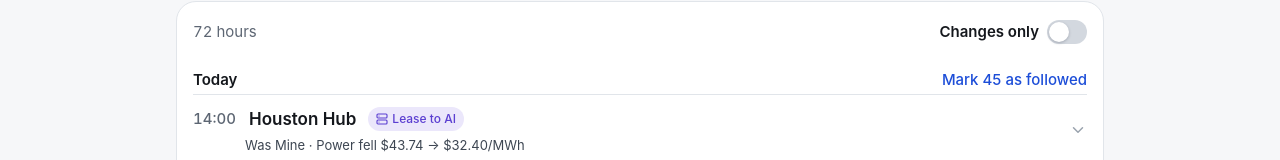
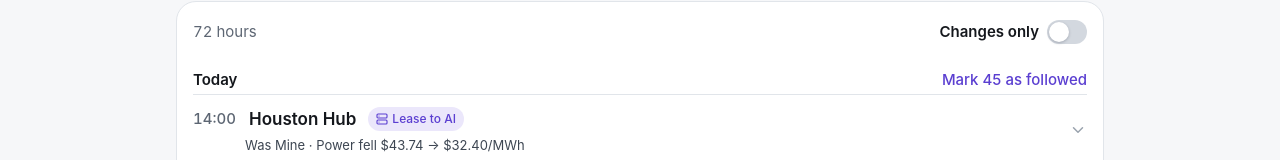
Before and after one commit to Guryevmn/hashorlease, a Next.js app: page /feed in a window 1280 px wide. Shown: the part 257-417 px from the top of the page. Built offline with nearby package versions, Linux system fonts and the light colour scheme.

Commit message:
Accent blue → logo purple #5b3fd1 via --accent tokens (links, focus, dot, progress, chart line, Changes-only switch); semantic blues untouched

```diff
--- a/src/app/globals.css
+++ b/src/app/globals.css
@@ -14,7 +14,10 @@
   --warn-bg: #fff3d6;
   --bad: #b3261e;
   --bad-bg: #fde8e6;
-  --accent: #1d4ed8;
+  --accent: #5b3fd1;        /* links, focus ring, dots, progress; same purple as the logo (contrast 6.8:1 on white) */
+  --accent-hover: #4c32b8;  /* darker pair for hover/pressed (8.6:1 on white) */
+  --accent-bg: #efebfc;     /* light pair: tinted background (accent text on it 5.8:1) */
+  --accent-on-bg: #3f2a9e;  /* text on the tinted background (8.8:1) */
 
   /* Grid: 4 px step. Spacing only from this scale (exceptions: 1–2 px for lines and badges). */
   --s1: 4px;   /* inside an element: icon and label */
@@ -160,7 +163,7 @@ p { margin: 0; }
 .rcpt.verified { color: var(--mine); background: var(--mine-bg); }
 .rcpt.stale { color: var(--warn); background: var(--warn-bg); }
 .rcpt.unavailable { color: var(--off); background: var(--off-bg); }
-.rcpt.public { color: var(--accent); background: #e6eef8; }
+.rcpt.public { color: #1d4ed8; background: #e6eef8; } /* semantic (public data status) — kept blue on purpose */
 .rcpt[aria-expanded="true"] { box-shadow: 0 0 0 2px var(--accent); }
 .sheet-backdrop { position: fixed; inset: 0; z-index: 30; background: transparent; }
 .receipt-panel { position: absolute; left: 0; top: calc(100% + var(--s2)); z-index: 31; width: 340px; max-width: calc(100vw - 2 * var(--s4)); padding: var(--s3); border: 1px solid var(--line); border-radius: var(--r1); background: #fff; box-shadow: 0 12px 32px rgba(15,23,42,.16); font-size: var(--t-sub); line-height: var(--lh-sub); font-weight: 400; white-space: normal; text-align: left; letter-spacing: 0; }
@@ -378,10 +381,11 @@ tr.blocked td { color: var(--muted); background: #f6f7f9; }
 .switch { display: inline-flex; align-items: center; gap: var(--s2); min-height: 44px; padding: 0; border: 0; background: none; font-size: var(--t-sub); line-height: var(--lh-sub); font-weight: 600; }
 .switch-track { position: relative; flex: none; width: 40px; height: 24px; border-radius: 999px; background: #d3d8df; transition: background-color .2s ease; }
 .switch-track::after { content: ""; position: absolute; top: 2px; left: 2px; width: 20px; height: 20px; border-radius: 50%; background: #fff; box-shadow: 0 1px 3px rgba(15,23,42,.25); transition: transform .2s cubic-bezier(.2,.8,.2,1); }
-.switch[aria-checked="true"] .switch-track { background: var(--text); }
+.switch[aria-checked="true"] .switch-track { background: var(--accent); }
 .switch[aria-checked="true"] .switch-track::after { transform: translateX(16px); }
 @media (prefers-reduced-motion: reduce) { .switch-track, .switch-track::after { transition: none; } }
 .day-head { display: flex; align-items: baseline; justify-content: space-between; gap: var(--s3); margin: var(--s4) 0 var(--s1); font-size: var(--t-sub); line-height: var(--lh-sub); font-weight: 600; }
+.link-btn.quiet:hover, .hour-link:hover { color: var(--accent-hover); }
 .link-btn.quiet { color: var(--accent); text-decoration: none; font-weight: 500; font-size: var(--t-sub); line-height: var(--lh-sub); }
 /* Hour row: line 1 time · place · decision chip; line 2 (changes only) a short reason and the result. Tap opens details. */
 .hour { border-top: 1px solid var(--line); }
--- a/src/app/sites/[id]/page.tsx
+++ b/src/app/sites/[id]/page.tsx
@@ -362,7 +362,7 @@ function HistoryChart({ points }: { points: HourPoint[] }) {
   return (
     <div>
       <svg className="chart" viewBox={`0 0 ${W} ${H}`} role="img" aria-label={`Power price over the last 24 hours, from ${usd(min)} to ${usd(max)} per MWh, with the hourly decision below`}>
-        <path d={line} fill="none" stroke="#1d4ed8" strokeWidth="2" />
+        <path d={line} fill="none" stroke="#5b3fd1" strokeWidth="2" />
         {points.map((p, i) => (
           <rect key={p.hour} x={padX + step * i + 1} y={chartH + 8} width={Math.max(step - 2, 1)} height={14} rx="2" fill={p.decision ? COLORS[p.decision] : "#d5dae1"}>
             <title>{`${utcTime(p.hour)} UTC · ${p.decision ? DECISION_LABEL[p.decision] : "paused"} · ${usd(p.powerPrice)}/MWh`}</title>
--- a/src/components/DemoDayView.tsx
+++ b/src/components/DemoDayView.tsx
@@ -231,7 +231,7 @@ function DayChart({ day, at, breakEven, onPick }: { day: DemoDayResult; at: numb
         <line x1={padL} x2={W - padR} y1={y(breakEven)} y2={y(breakEven)} stroke="#1e7a46" strokeWidth="1.5" strokeDasharray="5 4" />
         <text x={padL + 4} y={y(breakEven) + 14} fontSize="12" fill="#14171c">{narrow ? `under ${usd(breakEven, 0)}: mine` : `below ${usd(breakEven, 0)} mining beats the lease`}</text>
         <path d={path(n - 1)} fill="none" stroke="#c4cbd4" strokeWidth="2" strokeLinejoin="round" />
-        <path d={path(at)} fill="none" stroke="#1d4ed8" strokeWidth="2" strokeLinejoin="round" />
+        <path d={path(at)} fill="none" stroke="#5b3fd1" strokeWidth="2" strokeLinejoin="round" />
         {changes.map(({ r, i }) => (
           <g key={r.hour}>
             <line x1={x(i)} x2={x(i)} y1={top - 4} y2={bandY + 16} stroke={COLORS[r.decision!]} strokeWidth="1.5" />
@@ -240,7 +240,7 @@ function DayChart({ day, at, breakEven, onPick }: { day: DemoDayResult; at: numb
             </text>
           </g>
         ))}
-        <circle cx={x(at)} cy={y(now.powerUsdPerMwh)} r="5" fill="#1d4ed8" stroke="#fff" strokeWidth="2" />
+        <circle cx={x(at)} cy={y(now.powerUsdPerMwh)} r="5" fill="#5b3fd1" stroke="#fff" strokeWidth="2" />
         {day.decisions.map((r, i) => (
           <rect key={r.hour} x={padL + step * i + 1} y={bandY} width={Math.max(step - 2, 1)} height={16} rx="3" fill={r.decision ? COLORS[r.decision] : "#d5dae1"} opacity={i <= at ? 1 : 0.22} />
         ))}
@@ -254,7 +254,7 @@ function DayChart({ day, at, breakEven, onPick }: { day: DemoDayResult; at: numb
         ))}
       </svg>
       <div className="row small muted">
-        <span><span aria-hidden style={{ color: "#1d4ed8" }}>━</span> Power price, $/MWh (demo)</span>
+        <span><span aria-hidden style={{ color: "#5b3fd1" }}>━</span> Power price, $/MWh (demo)</span>
         {(["mine", "lease"] as Decision[]).map((d) => (
           <span key={d}><span aria-hidden style={{ color: COLORS[d] }}>■</span> {DECISION_LABEL[d]}</span>
         ))}
```
